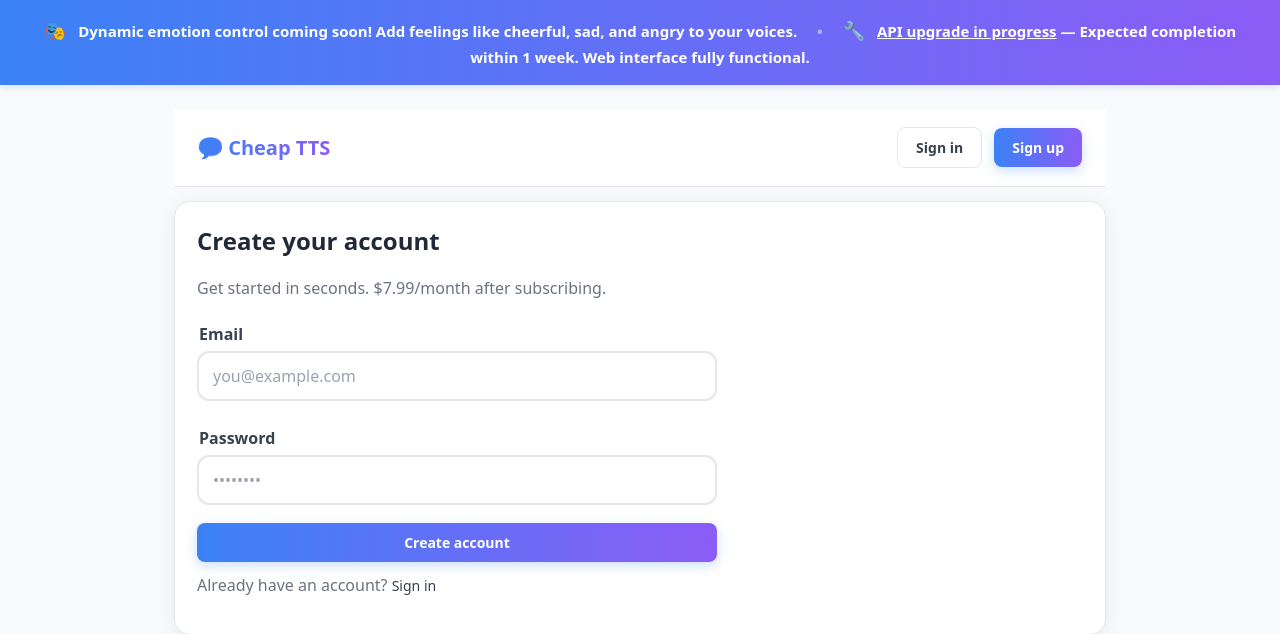
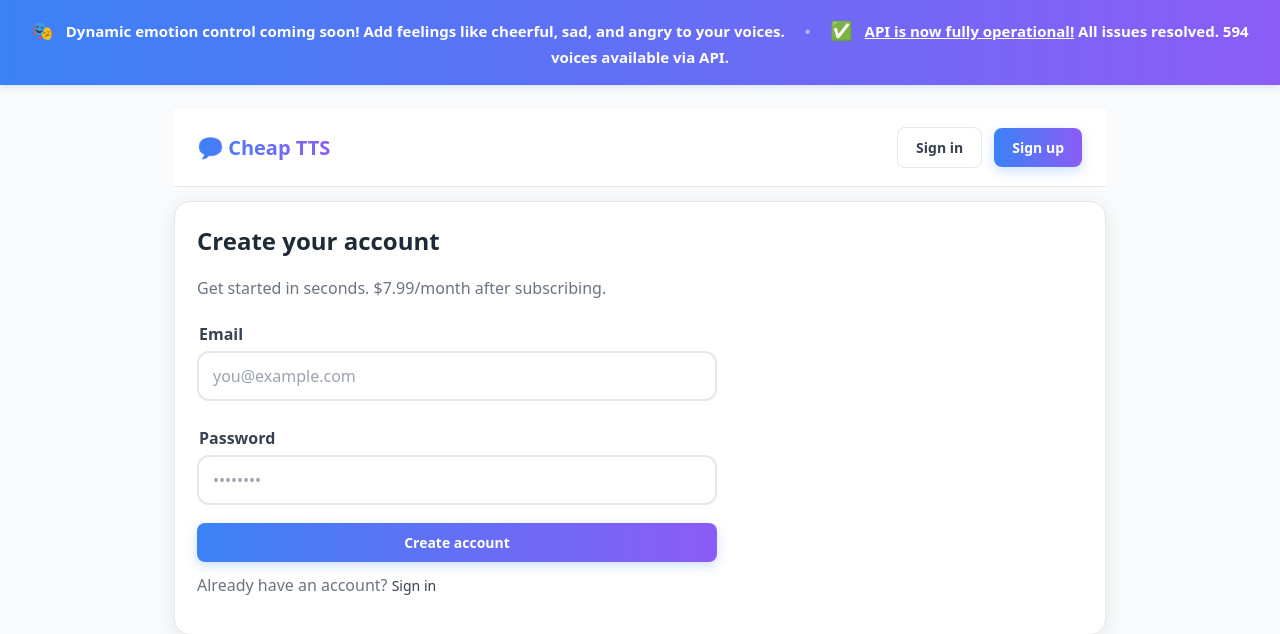
Before and after one commit to Hamza750802/TTS, a Flask app: page /signup in a window 1280 px wide. Shown: the top 634 px of the page. Run offline with Flask 3, Linux system fonts and the light colour scheme; some libraries are stand-ins or nearby versions.

Commit message:
Update banner: API now fully operational - all issues resolved

```diff
--- a/webapp/templates/base.html
+++ b/webapp/templates/base.html
@@ -78,7 +78,7 @@
   <div class="announcement-banner">
     <span class="emoji">🎭</span> Dynamic emotion control coming soon! Add feelings like cheerful, sad, and angry to your voices.
     <span class="separator">•</span>
-    <span class="emoji">🔧</span> <strong>API upgrade in progress</strong> — Expected completion within 1 week. Web interface fully functional.
+    <span class="emoji">✅</span> <strong>API is now fully operational!</strong> All issues resolved. 594 voices available via API.
   </div>
 
   <div class="container">
--- a/webapp/templates/landing.html
+++ b/webapp/templates/landing.html
@@ -446,7 +446,7 @@
     <div class="announcement-banner">
         <span class="emoji">🎭</span> Dynamic emotion control coming soon! Add feelings like cheerful, sad, and angry to your voices.
         <span class="separator">•</span>
-        <span class="emoji">🔧</span> <strong>API upgrade in progress</strong> — Expected completion within 1 week. Web interface fully functional.
+        <span class="emoji">✅</span> <strong>API is now fully operational!</strong> All issues resolved. 594 voices available via API.
     </div>
 
     <nav>
```
